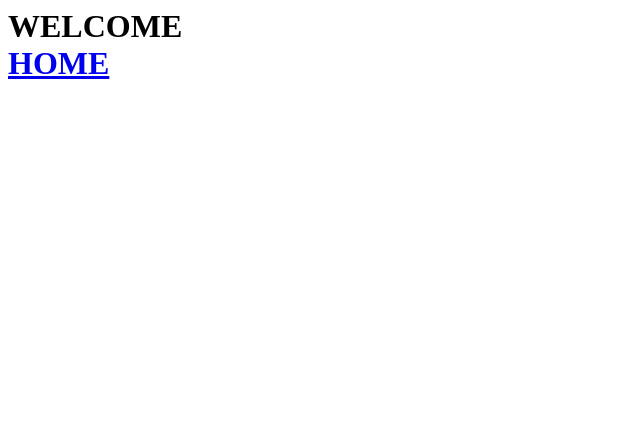
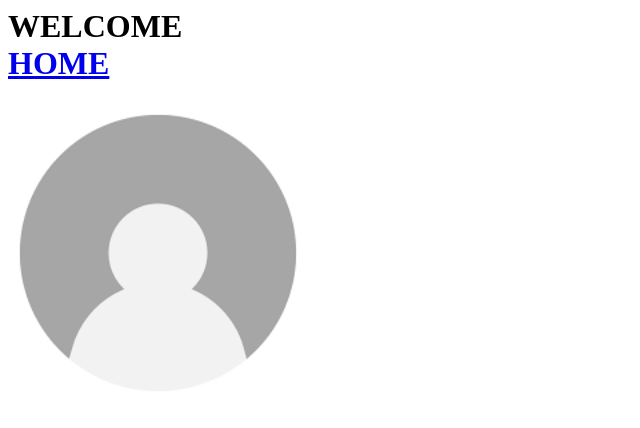
Before and after one commit to Georgefloyddeservedit/MARCELO_website, a plain HTML site: page b.html in a window 1280 px wide. Shown: the whole page, without its empty margins (0-640 px from the left). Drawn offline with Linux system fonts and the light colour scheme.

Commit message:
Add files via upload

```diff
--- a/b.html
+++ b/b.html
@@ -1,4 +1,4 @@
 <html>
-<h1> WELCOME <br /> <a href="index.html">HOME</a> </h1>
+<h1> WELCOME <br /> <a href="index.html">HOME</a> </h1> <img src="profile.png" style="width:300px;height:300px;">
 
 </html>
```
Also changed, not shown: index.html (+1 -1 lines), profile.png (added), scroll.png (added).
